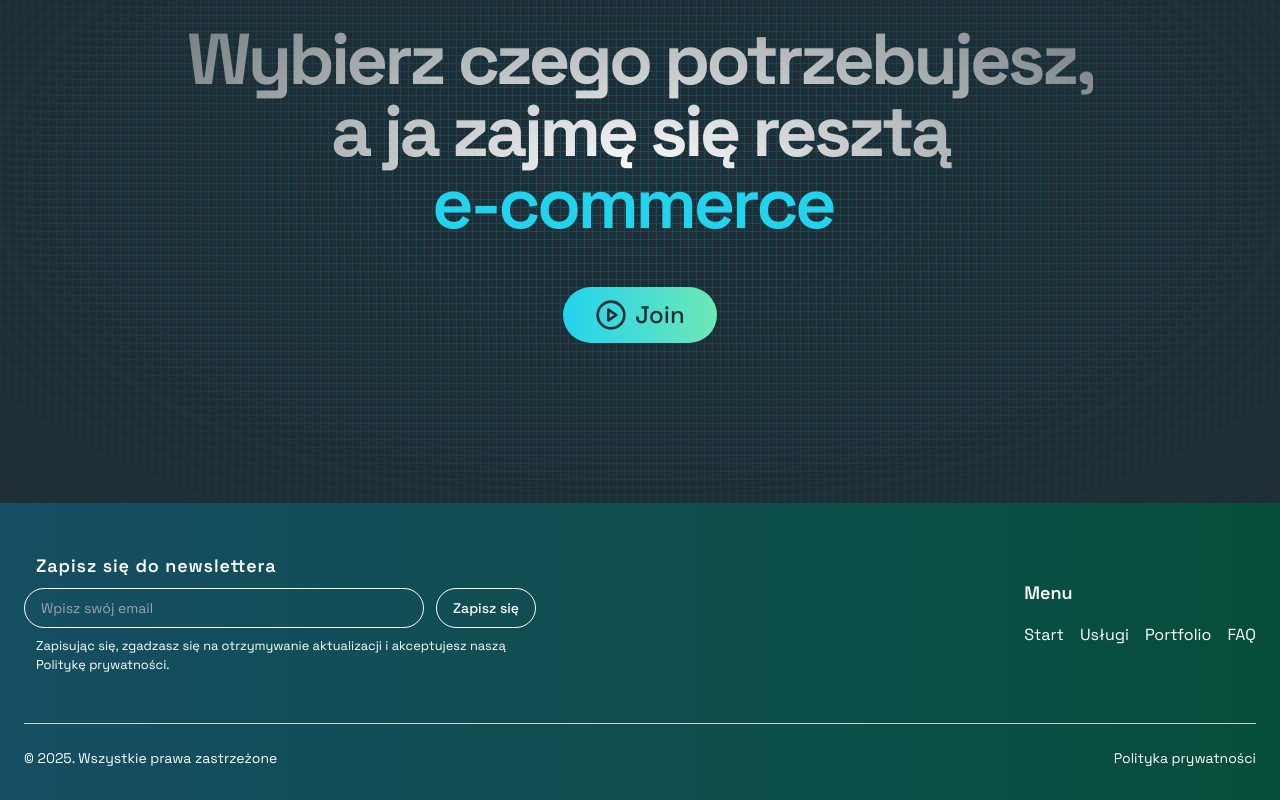
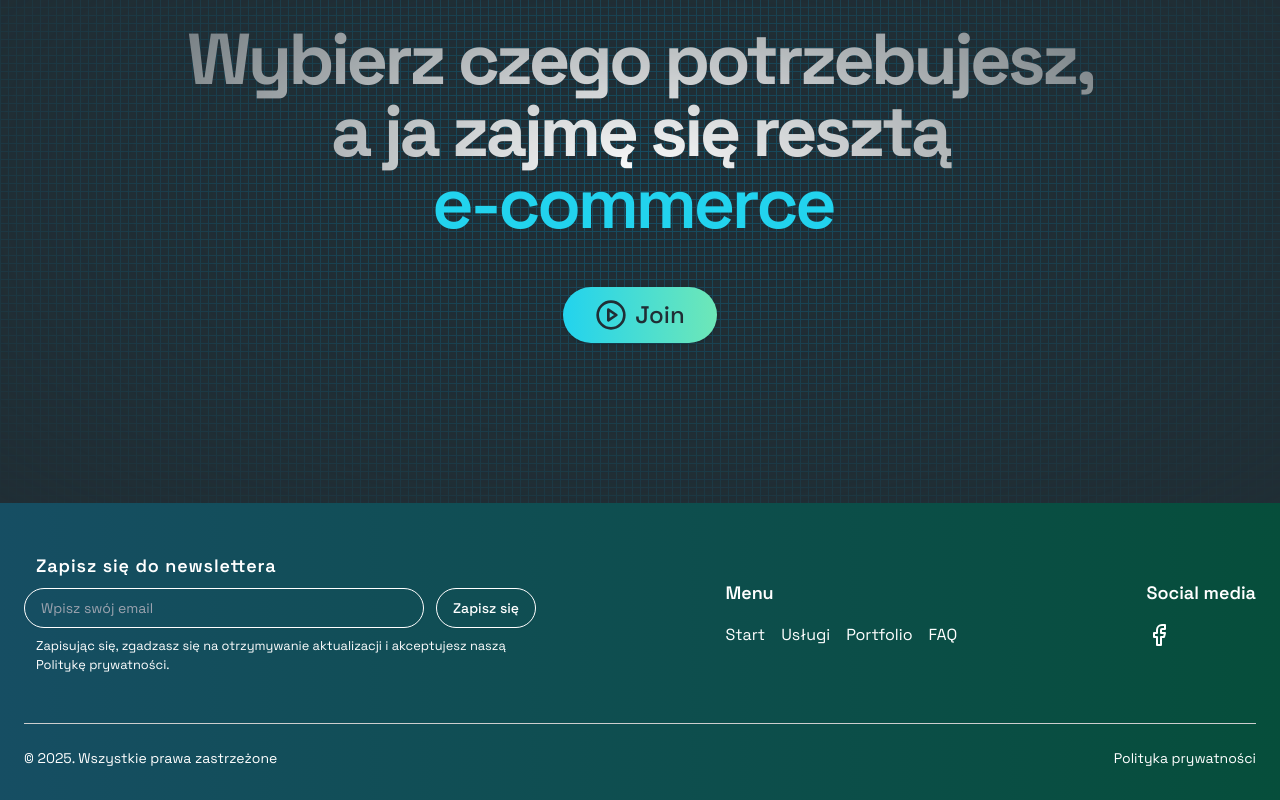
Before and after one commit to RostyslaWozniak/web-join, a Next.js app: page / in a window 1280 px wide. Shown: the part 4337-5137 px from the top of the page. Built offline with nearby package versions, Linux system fonts and the light colour scheme; no server answers.

Commit message:
add sicial element

```diff
--- a/src/components/footer/index.tsx
+++ b/src/components/footer/index.tsx
@@ -1,6 +1,7 @@
 import Link from "next/link";
 // import { Github, Linkedin } from "lucide-react";
 import { SubscribeForm } from "./subscribe-form";
+import { Facebook } from "lucide-react";
 
 export const navigation = [
   { name: "Start", href: "/" },
@@ -27,20 +28,18 @@ export function Footer() {
             ))}
           </div>
         </div>
-        {/* <div className="space-y-4">
-          <h2 className="text-lg font-semibold">Linki</h2>
+        <div className="space-y-4">
+          <h2 className="text-lg font-semibold">Social media</h2>
           <div className="flex items-center gap-4">
-            <Link href="https://github.com/RostyslaWozniak" aria-label="github">
-              <Github />
-            </Link>
             <Link
-              href="https://www.linkedin.com/in/rostyslav-vozniak/"
-              aria-label="linkedin"
+              href="https://www.facebook.com/webjoinpl"
+              target="_blank"
+              aria-label="facebook"
             >
-              <Linkedin />
+              <Facebook />
             </Link>
           </div>
-        </div> */}
+        </div>
       </div>
       <div className="text-foreground/90 mx-auto mt-12 flex max-w-[1400px] flex-col-reverse items-center justify-between gap-y-3 border-t border-muted-foreground pt-6 text-center text-sm md:flex-row">
         <span>
```
